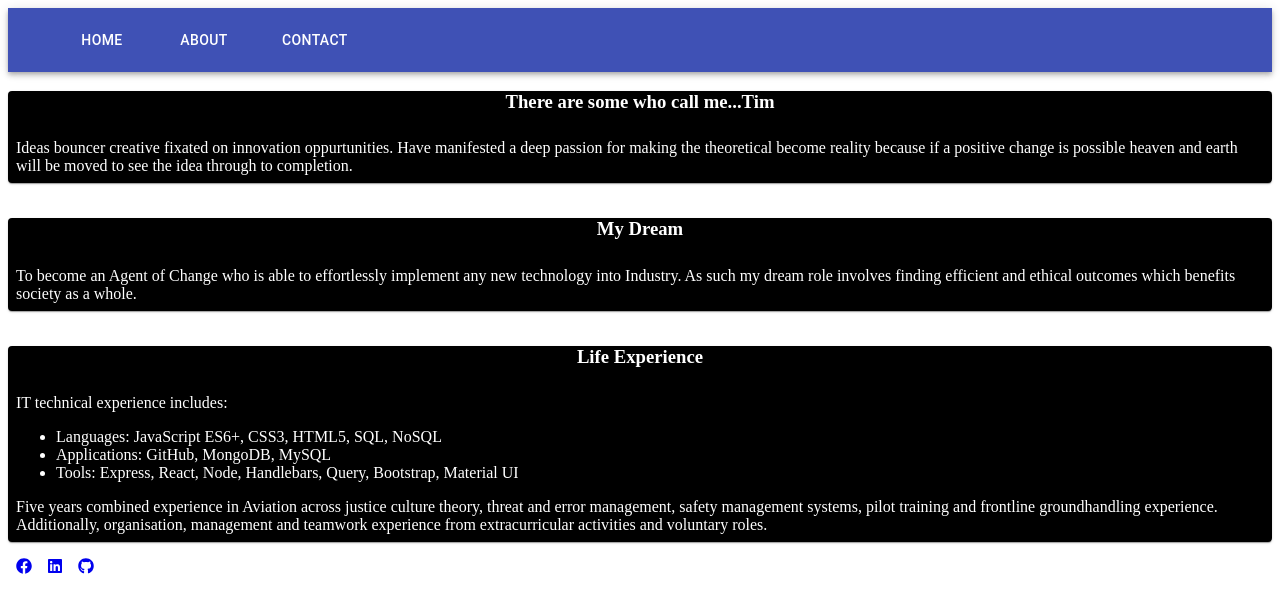
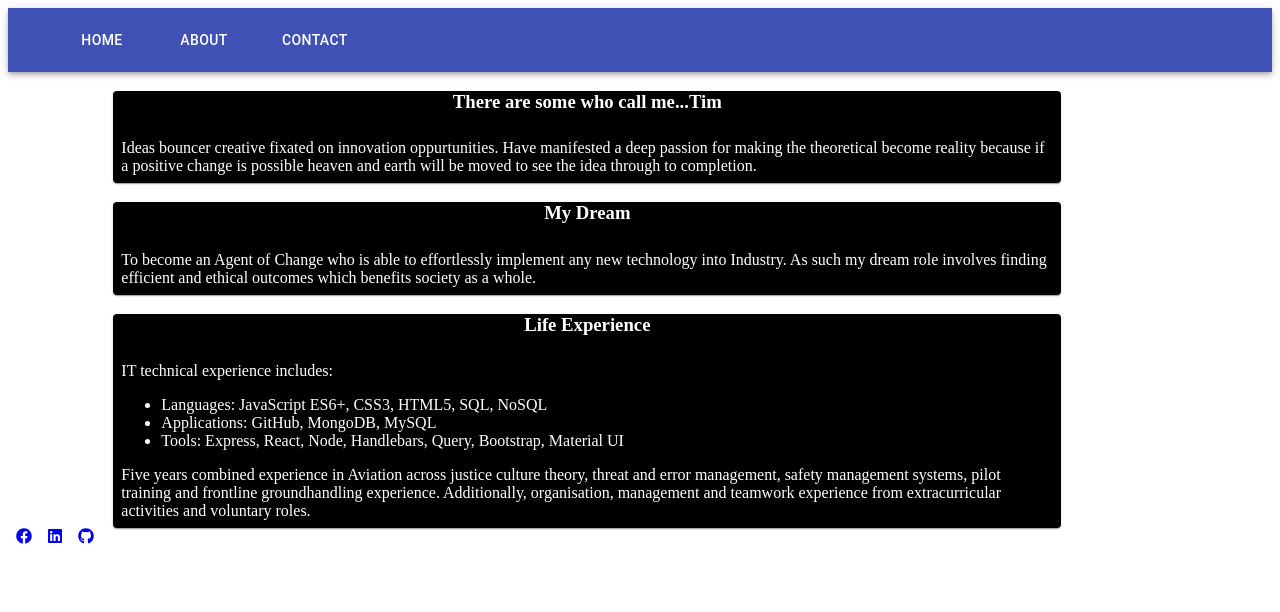
Before and after one commit to xenonth/my-react-portfolio, a React (Create React App) app: page / in a window 1280 px wide. Shown: the top 612 px of the page. Built offline with nearby package versions, Linux system fonts and the light colour scheme.

Commit message:
reset page layout. Transferred Paper import and styles into home.js

```diff
--- a/src/components/Dream.js
+++ b/src/components/Dream.js
@@ -3,17 +3,11 @@ import React from 'react';
 //import Dream string statement from text file
 import DreamText from './text/DreamText';
 
-//import material UI components for formatting as necessary
-import Paper from '@material-ui/core/Paper'
 //useStyles for footer background to remain at the bottom
 import {makeStyles} from "@material-ui/core/styles"
 
 const useStyles = makeStyles(() => ({
-    root: {
-        background: "black",
-        color: "white",
 
-    },
     space: {
         margin: "1%",
     },
@@ -27,13 +21,13 @@ function Dream() {
     const classes = useStyles();
 
     return (
-       <Paper className={classes.root}>
+       <div className={classes.root}>
            <h3 className={classes.header}>
            My Dream
            </h3>
 
            <DreamText className={classes.space}/>
-       </Paper>
+       </div>
     )
 }
 
--- a/src/components/Intro.js
+++ b/src/components/Intro.js
@@ -3,19 +3,10 @@ import React from 'react';
 //import Intro string statement from text file
 import IntroText from './text/IntroText';
 
-//import material UI components for formatting as necessary
-import Paper from '@material-ui/core/Paper'
 //useStyles for footer background to remain at the bottom
 import {makeStyles} from "@material-ui/core/styles"
 
 const useStyles = makeStyles(() => ({
-    root: {
-        background: "black",
-        color: "white",
-
-
-    },
-
     header: {
         textAlign: "center",
     }
@@ -26,13 +17,13 @@ function Intro() {
     const classes = useStyles();
 
     return (
-       <Paper className={classes.root}>
+        <div>
            <h3 className={classes.header}>
            There are some who call me...Tim
            </h3>
 
            <IntroText />
-       </Paper>
+        </div>
     )
 }
 
--- a/src/components/Life.js
+++ b/src/components/Life.js
@@ -3,17 +3,10 @@ import React from 'react';
 //import Life string statement from text file
 import LifeText from './text/LifeText';
 
-//import material UI components for formatting as necessary
-import Paper from '@material-ui/core/Paper'
 //useStyles for footer background to remain at the bottom
 import {makeStyles} from "@material-ui/core/styles"
 
 const useStyles = makeStyles(() => ({
-    root: {
-        background: "black",
-        color: "white",
-
-    },
     space: {
         margin: "1%",
     },
@@ -27,13 +20,14 @@ function Life() {
     const classes = useStyles();
 
     return (
-       <Paper className={classes.root}>
+        <div>
            <h3 className={classes.header}>
            Life Experience
            </h3>
 
            <LifeText className={classes.space}/>
-       </Paper>
+        </div>
+
     )
 }
 
--- a/src/components/text/DreamText.js
+++ b/src/components/text/DreamText.js
@@ -5,7 +5,7 @@ import Box from '@material-ui/core/Box'
 
 function DreamText() {
     return (
-        <Box component="p" p={1}>
+        <Box component="article" p={1}>
             To become an Agent of Change who is able to effortlessly implement any new technology into Industry.  As such my dream role involves finding efficient and ethical outcomes which benefits society as a whole.
         </Box>
     )
--- a/src/components/text/IntroText.js
+++ b/src/components/text/IntroText.js
@@ -5,7 +5,7 @@ import Box from '@material-ui/core/Box'
 
 function IntroText() {
     return (
-        <Box component="p" p={1}>
+        <Box component="article" p={1}>
             Ideas bouncer creative fixated on innovation oppurtunities. Have manifested a deep passion for making the theoretical become reality because if a positive change is possible heaven and earth will be moved to see the idea through to completion.
         </Box>
     )
--- a/src/components/text/LifeText.js
+++ b/src/components/text/LifeText.js
@@ -5,7 +5,7 @@ import Box from '@material-ui/core/Box'
 
 function LifeText() {
     return (
-        <Box component="p" p={1}>
+        <Box component="article" p={1}>
             IT technical experience includes:
             <ul>
                 <li>
--- a/src/pages/Home.js
+++ b/src/pages/Home.js
@@ -9,25 +9,45 @@ import Life from '../components/Life';
 
 //import material UI components
 import Grid from '@material-ui/core/Grid'
+import Paper from '@material-ui/core/Paper';
+
+//material UI styling
+import {makeStyles} from '@material-ui/core/styles';
+
+const useStyles = makeStyles(() => ({
+    root: {
+        background: 'black',
+        color: 'white',
+    },
+}))
+
 
 function Home() {
+    const classes = useStyles();
     return (
         <Grid container>
-            <Grid>
-                <Intro />
-            </Grid>
+            <Grid item md={1}></Grid>
+
+            <Grid item md={9}>
+                <Paper className={classes.root}>
+                    <Intro />
+                </Paper>
 
 
 
-            <Grid>
-                <Dream />
-            </Grid>
+                <Paper className={classes.root}>
+                    <Dream />
+                </Paper>
 
 
 
-            <Grid>
-                <Life />
+                <Paper className={classes.root}>
+                    <Life />
+                </Paper>
             </Grid>
+
+            <Grid item md={2}></Grid>
+
         </Grid>
     )
 }
```
Also changed, not shown: src/components/DownloadResume.js (+26 -0 lines), src/pages/About.js (deleted), src/pages/Projects.js (added), 1 other file (tests, documents, lock files or other folders).
